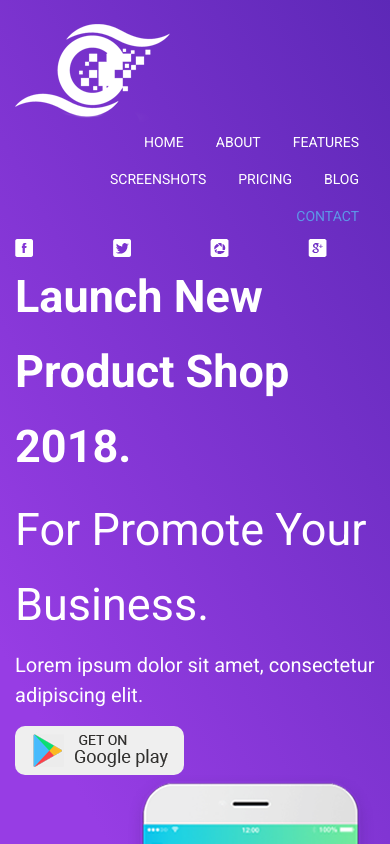
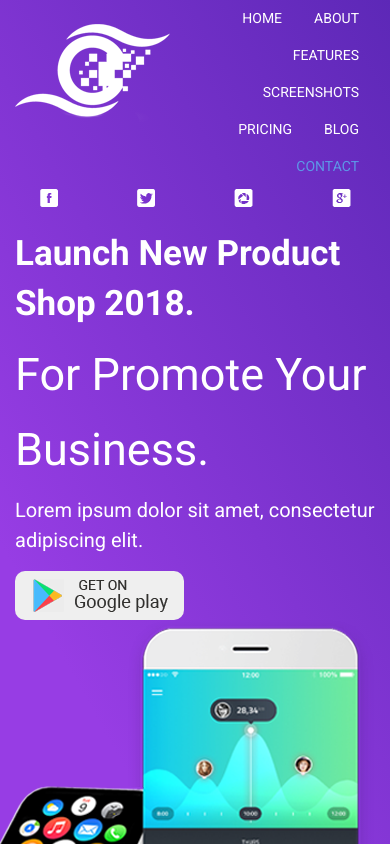
Before and after one commit to lokilegioner/BVGLending_bootsrap, a plain HTML site: page index.html in a window 390 px wide. Shown: the top 844 px of the page. Drawn offline with nearby package versions, Linux system fonts and the light colour scheme.

Commit message:
start to addaptive class

```diff
--- a/css/style.css
+++ b/css/style.css
@@ -31,6 +31,14 @@ h1 {
     font-size: 45px;
     font-weight: bold;
     line-height: 75px;
+}
+
+@media (max-width: 720px) {
+    h1 {
+        font-size: 35px;
+        line-height: 50px;
+        margin-top: 20px;
+    }
 }
 
 .extra-weight {
@@ -75,6 +83,11 @@ button {
 
 .social-link {
     cursor: pointer;
+}
+
+.title-logo {
+    width: 50%;
+    max-width: 200px;
 }
 
 .first-block {
--- a/index.html
+++ b/index.html
@@ -20,7 +20,9 @@
     <section class="first-block">
       <div class="container">
         <div class="row align-items-center">
-          <div class="col-lg-2"><a href="#"><img class="social-link mt-4" src="/image/title-logo.png" alt=""></a></div>
+          <div class="container">
+            <div class="row d-flex flex-nowrap">
+              <div class="col-lg-2"><a href="#"><img class="social-link mt-4" src="image/title-logo.png" alt=""></a></div>
               <div class="col-lg-8">
                 <ul class="nav justify-content-end">
                   <li class="nav-item">
@@ -46,12 +48,14 @@
                   </li>
                 </ul>
               </div>
+            </div>
+          </div>
           <div class="col-lg-2">
-            <div class="row">
-              <div class="col-3"><a href="#"><img class="social-link" src="/image/facebook-link.png" alt=""></a></div>
-              <div class="col-3"><a href="#"><img class="social-link" src="/image/twitter-link.png" alt=""></a></div>
-              <div class="col-3"><a href="#"><img class="social-link" src="/image/somelogo-link.png" alt=""></a></div>
-              <div class="col-3"><a href="#"><img class="social-link" src="/image/googleplus-link.png" alt=""></a></div>
+            <div class="row d-flex flex-nowrap jastify-content-center text-center">
+              <div class="col-lg-3 col-sm-1"><a href="#"><img class="social-link" src="/image/facebook-link.png" alt=""></a></div>
+              <div class="col-lg-3 col-sm-1"><a href="#"><img class="social-link" src="/image/twitter-link.png" alt=""></a></div>
+              <div class="col-lg-3 col-sm-1"><a href="#"><img class="social-link" src="/image/somelogo-link.png" alt=""></a></div>
+              <div class="col-lg-3 col-sm-1"><a href="#"><img class="social-link" src="/image/googleplus-link.png" alt=""></a></div>
             </div>
           </div>
         </div>
```
Lines whose indentation alone changed are shown as unchanged.
